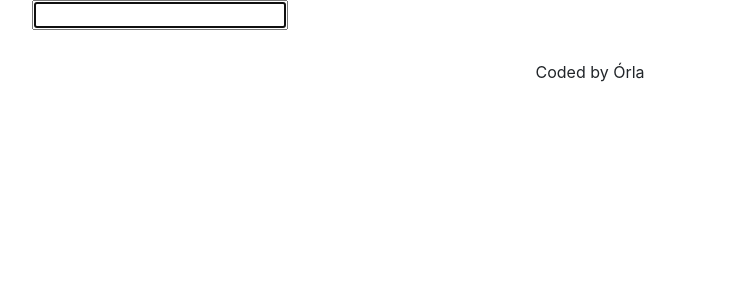
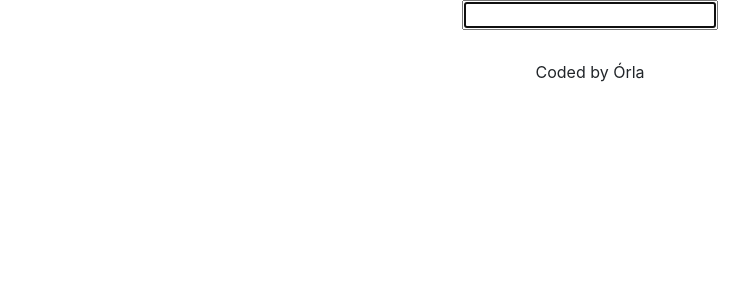
Before and after one commit to OrlaNu/dictionaryreact, a React (Create React App) app: page / in a window 1280 px wide. Shown: the top 300 px of the page, without its empty margins (50-799 px from the left). Built offline with nearby package versions, Linux system fonts and the light colour scheme.

Commit message:
Styling for search input

```diff
--- a/src/App.css
+++ b/src/App.css
@@ -2,3 +2,7 @@
     text-align: center;
     margin: 30px 0px;
 }
+
+.Main {
+    text-align: center;
+}
--- a/src/App.js
+++ b/src/App.js
@@ -7,7 +7,7 @@ function App() {
       <div className='container'>
       <header>
       </header>
-      <main>
+      <main className='Main'>
         <Dictionary />
       </main>
       <footer className='App-footer'>
```
